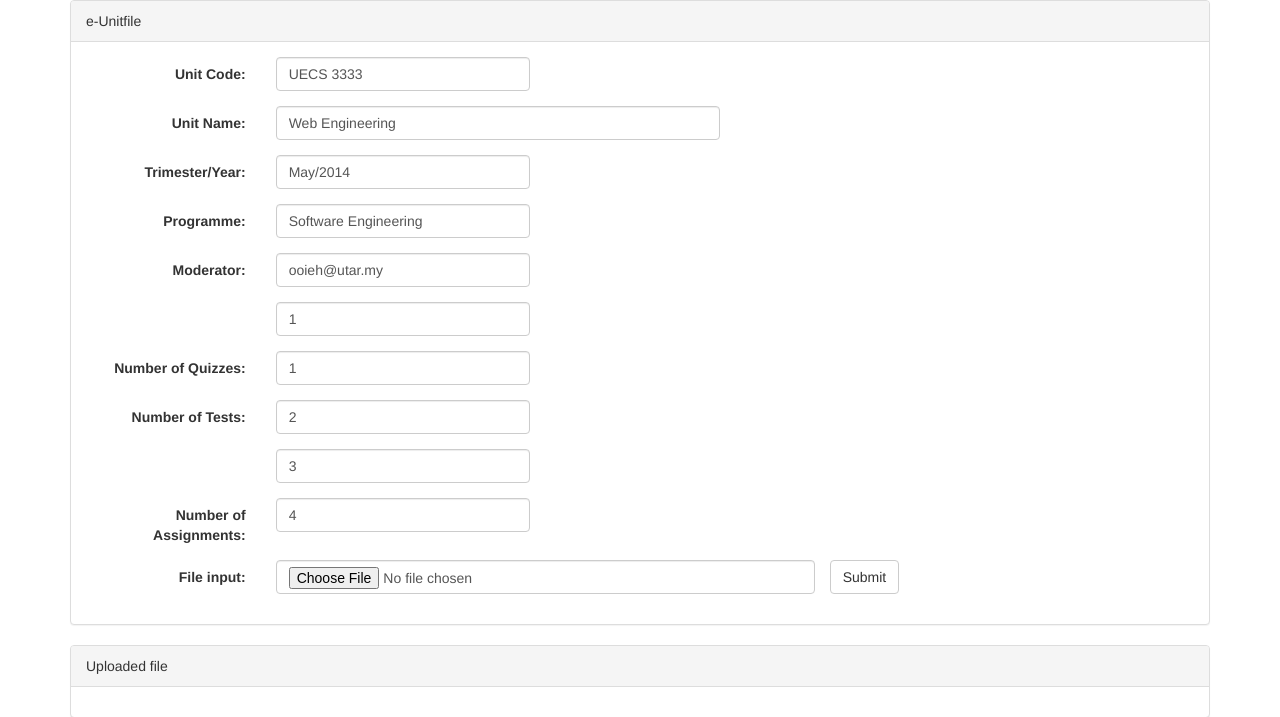
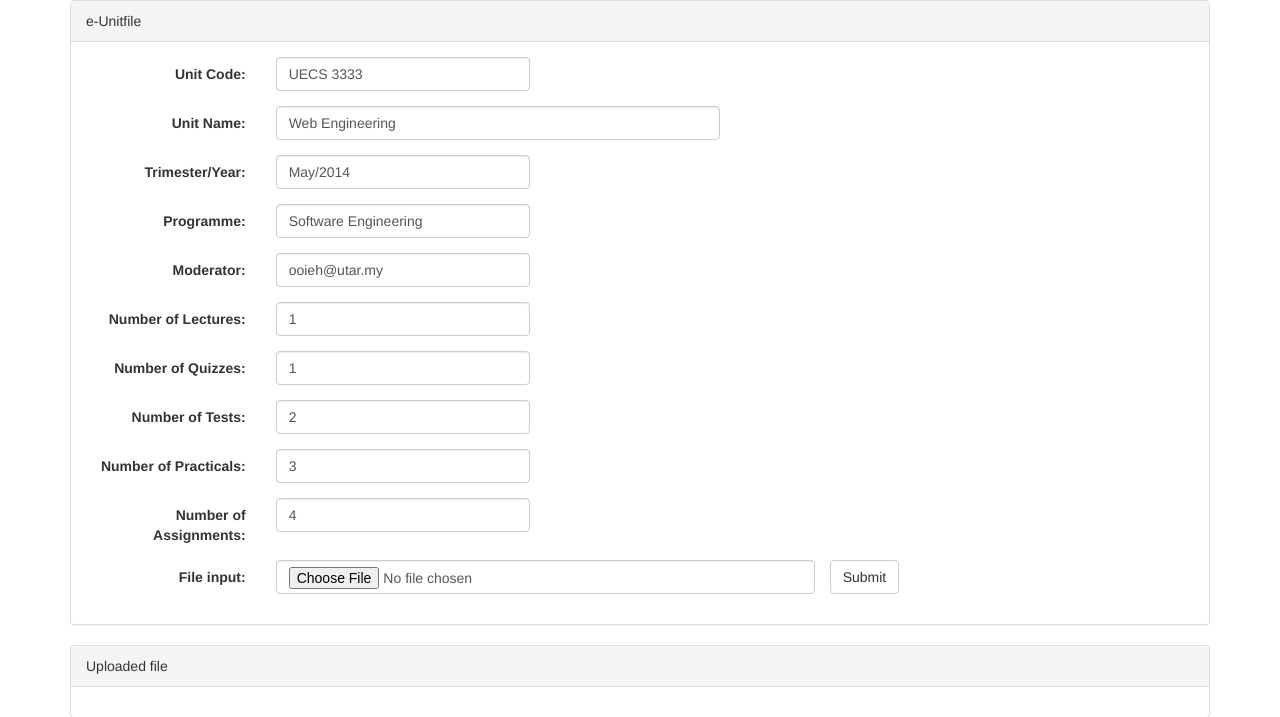
Before and after one commit to lowyoujian/unit-e-filling, a PHP site: page /index.php in a window 1280 px wide. Shown: the top 717 px of the page. Run offline with PHP 8.4, Linux system fonts and the light colour scheme; data that the repository does not hold is empty.

Commit message:
added lectures

```diff
--- a/upload.php
+++ b/upload.php
@@ -9,7 +9,8 @@ $upload_form_fields = array(
 	'moderator' => 'Moderator:',
 	'quizzes'   => 'Number of Quizzes:',
 	'tests'     => 'Number of Tests:',
-	'labs'      => 'Number of Labs:',
+	'lectures'     => 'Number of Lectures:',
+	'practicals'      => 'Number of Practicals:',
 	'assignments'=> 'Number of Assignments:'
 	);
 
```
